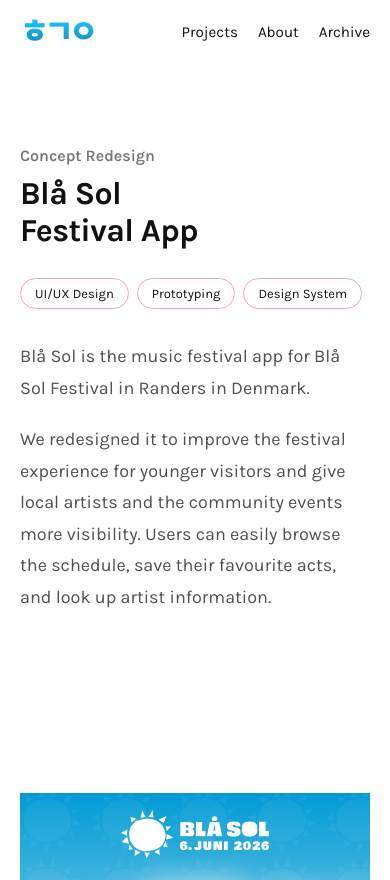
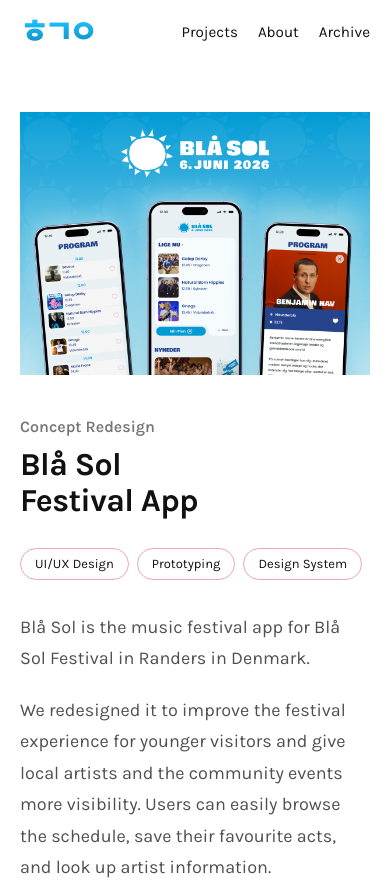
Before and after one commit to Lunanuna/portfolio, a React (Vite) app: page /projects/blaa-sol in a window 390 px wide. Shown: the top 880 px of the page. Built offline with nearby package versions, Linux system fonts and the light colour scheme.

Commit message:
css refine

```diff
--- a/src/views/AboutPage.jsx
+++ b/src/views/AboutPage.jsx
@@ -21,17 +21,6 @@
 /* 갤러리 데이터 — 사진 추가/변경은 여기서만 하면 됨 */
 const GALLERIES = [
   {
-    caption: "Films I've watched more than once 🎬",
-    images: [
-      { src: film1, alt: 'Parasite' },
-      { src: film2, alt: 'Being John Malkovich' },
-      { src: film3, alt: 'Chungking Express' },
-      { src: film4, alt: 'Burning' },
-      { src: film5, alt: 'Another Round' },
-      { src: film6, alt: 'Kamome Diner' },
-    ],
-  },
-  {
     caption: 'Part-time chef 🧑🏻‍🍳, part-time knitter 🧶',
     images: [
       { src: freetime1, alt: '뜨개질하는 모습' },
@@ -43,11 +32,22 @@
   {
     caption: (  <>
       And also a professional karaoke singer 😊🎤{' '}
-      <span className={styles.SpanColor}>(only when the mood is right)</span>
+      <span className={styles.SpanColor}>(when the time is right)</span>
     </>),
     images: [
       { src: karaoke1, alt: 'Inco 매장 외관' },
       { src: karaoke2, alt: 'Inco에서 장 보는 모습' },
+    ],
+  },
+  {
+    caption: "Last but not least, very much a movie person 🎬",
+    images: [
+      { src: film1, alt: 'Parasite' },
+      { src: film2, alt: 'Being John Malkovich' },
+      { src: film3, alt: 'Chungking Express' },
+      { src: film4, alt: 'Burning' },
+      { src: film5, alt: 'Another Round' },
+      { src: film6, alt: 'Kamome Diner' },
     ],
   },
 ];
--- a/src/views/BlaaSolProject.module.css
+++ b/src/views/BlaaSolProject.module.css
@@ -41,11 +41,12 @@
 .hero {
   max-width: var(--content-max);
   margin: 0 auto;
-  padding: 80px var(--side-pad) 0; /* 상단 여백 80px — 헤더 높이에 맞춰 조정 */
+  padding: 80px var(--side-pad) 0;
   display: flex;
-  align-items: flex-start;
-  gap: 60px;                        /* 텍스트 ↔ 이미지 간격 */
+  align-items: center;   /* flex-start → center. margin-top 없이 세로 중앙 */
+  gap: 60px;
 }
+
 
 .heroText {
   flex: 1;
@@ -95,13 +96,12 @@
 }
 
 .heroImageWrap {
-  flex: 0 0 50%;  /* 이미지 영역 폭. 키우려면 % 올리면 됨 */
+  flex: 0 0 45%;   /* 이미지 영역 폭. 크게 하려면 이 % 만 올리면 됨 */
 }
 
+
 .heroImage {
-    margin-top: 120px;
-    /* margin-left: 16px; */
-  width: 200%;
+  width: 100%;     /* 200% → 100%. margin-top: 120px 삭제 */
   height: auto;
   display: block;
 }
@@ -435,6 +435,7 @@
   .page {
     --side-pad: 32px;
     --section-gap: 72px;
+    margin-top: 32px;
   }
 
   .hero {
@@ -449,6 +450,7 @@
   .heroImageWrap {
     flex: none;
     width: 100%;
+    order:-1;
   }
 
   /* 메타 정보: 5칼럼 → 2칼럼 */
--- a/src/views/HiddenSeoulProject.module.css
+++ b/src/views/HiddenSeoulProject.module.css
@@ -534,6 +534,7 @@
     --side-pad: 32px;
     --section-gap: 72px;
     --fs-body: 17px;
+     margin-top: 32px;
   }
 
   .hero {
--- a/src/views/SpilCafeenProject.module.css
+++ b/src/views/SpilCafeenProject.module.css
@@ -503,6 +503,7 @@
     --side-pad: 32px;
     --section-gap: 72px;
     --fs-body: 17px;
+     margin-top: 32px;
   }
 
   .hero {
```
